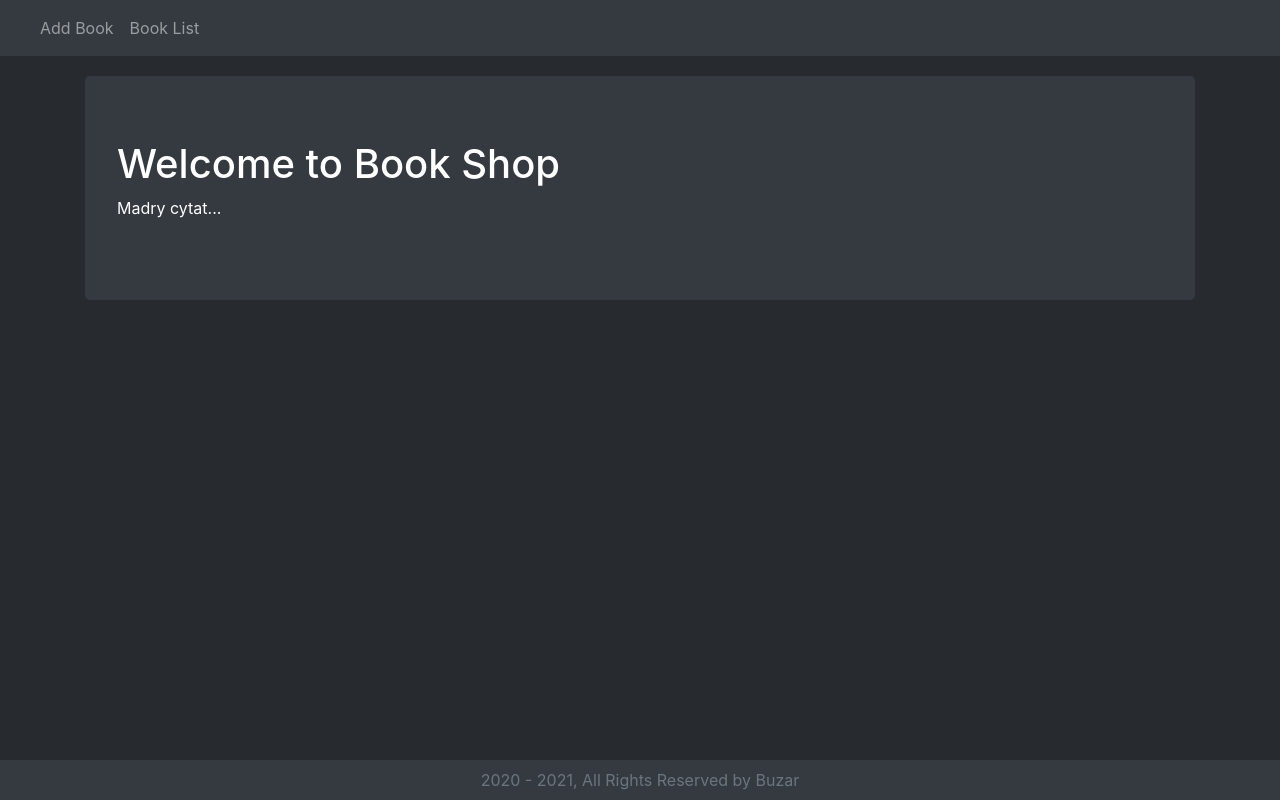
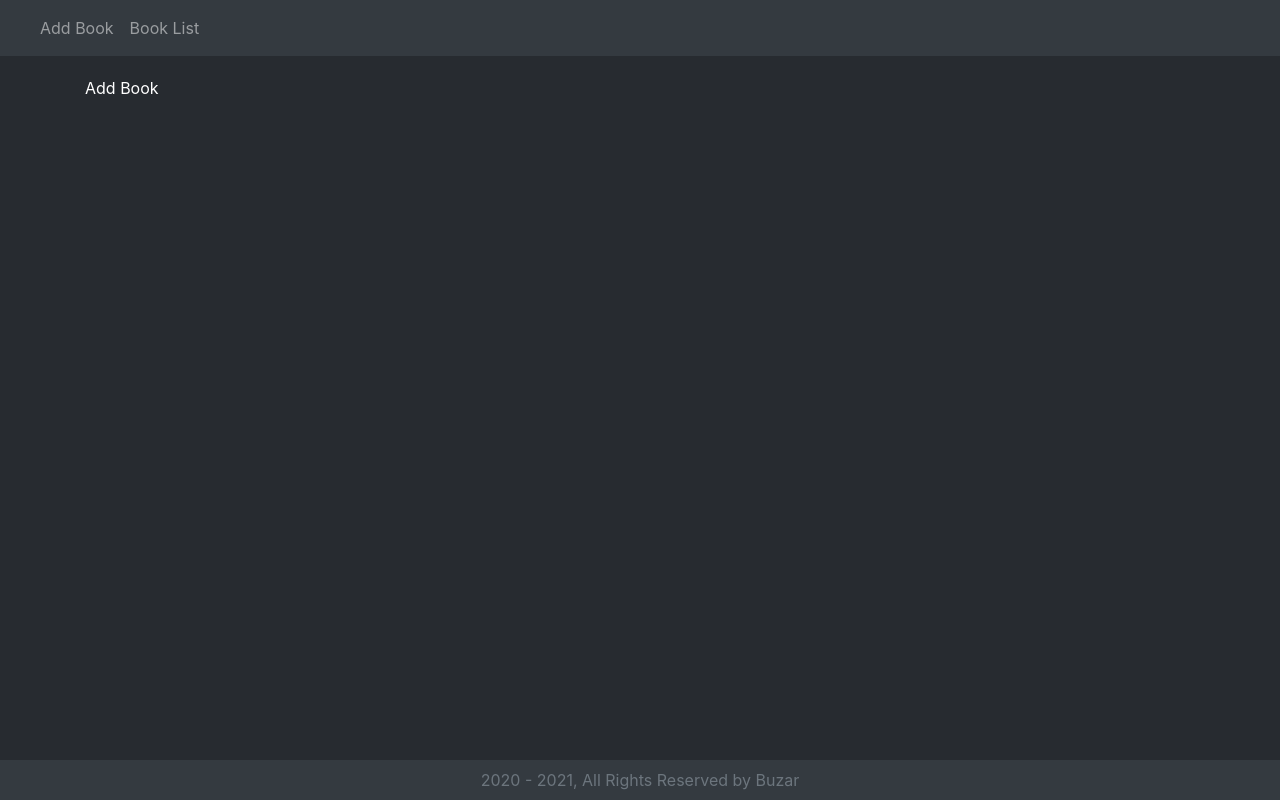
Before and after one commit to Buzar9/fresh-start, a React (Create React App) app in the folder 5-crud-security-userData/src/main/webapp/reactjs/: page /add in a window 1280 px wide. Built offline with nearby package versions, Linux system fonts and the light colour scheme.

Commit message:
Refactor
Fix url

```diff
--- a/5-crud-security-userData/src/main/webapp/reactjs/src/App.js
+++ b/5-crud-security-userData/src/main/webapp/reactjs/src/App.js
@@ -20,9 +20,9 @@ function App() {
             <Row>
                 <Col lg={12} style={marginTop}>
                     <Switch>
-                        <Route path="" exact component={Welcome}/>
-                        <Route path="" exact component={Book}/>
-                        <Route path="" exact component={BookList}/>
+                        <Route path="/" exact component={Welcome}/>
+                        <Route path="/add" exact component={Book}/>
+                        <Route path="/list" exact component={BookList}/>
                     </Switch>
                 </Col>
             </Row>
```
